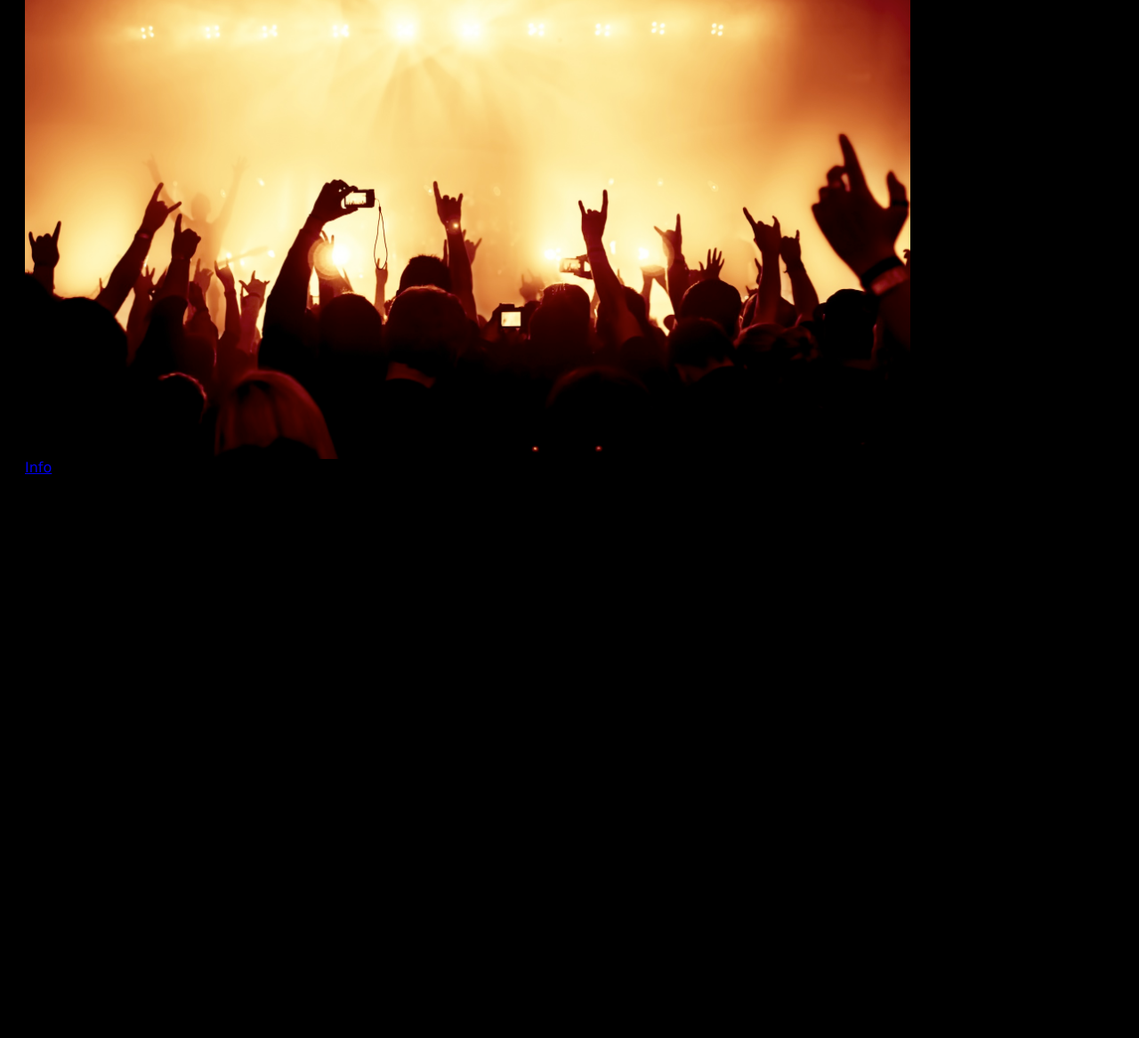
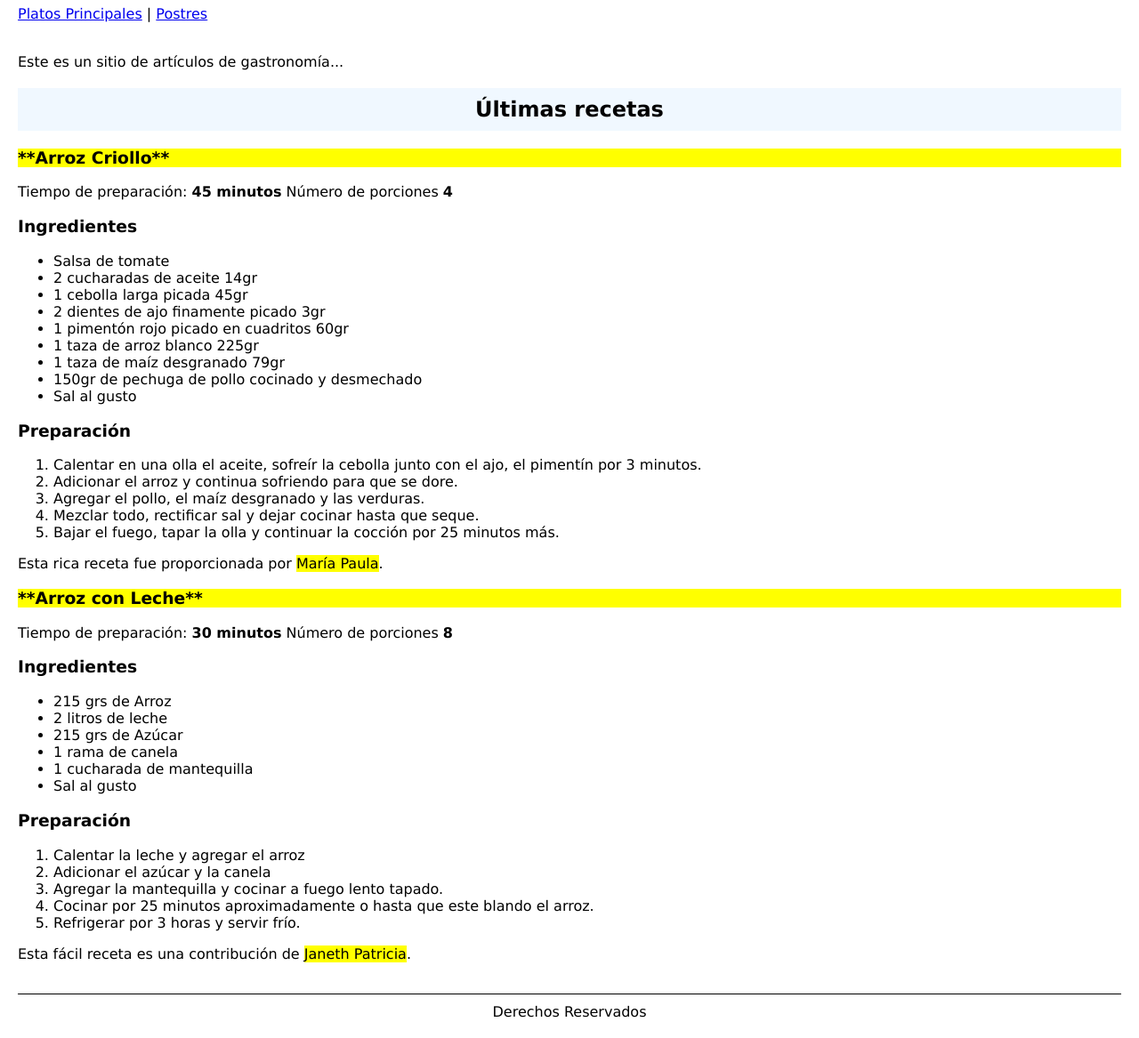
Before and after one commit to yossenj/nextU_unidad_2, a plain HTML site: page index.html in a window 1280 px wide. Shown: the part 161-1328 px from the top of the page at 89% size. Before the commit the page ends 800 px from the top, so only its background shows below. Drawn offline with Linux system fonts and the light colour scheme.

Commit message:
Ejercicio de Codificación 1 Selectores

```diff
--- a/css/estilo.css
+++ /dev/null
@@ -1,25 +0,0 @@
-body p{
-color: green;
-}
-body
-{
-	background: black;
-	color: white!important;
-	font-family: verdana;
-}
-p
-{
-	color:blue;
-}
-h1
-{
-	font-family: arial;
-}
-div
-{
-	margin-top: 10px;
-	margin-left: 20px;
-}
-body{
-color: red;
-}
--- /dev/null
+++ b/css/estilos.css
@@ -0,0 +1,25 @@
+body
+{
+	margin: 20px;
+	font-family: verdana;
+}
+.resaltado
+{
+	background: yellow;
+}
+#menu-principal
+{
+	padding: 10px 0px;
+}
+.titulo
+{
+	background: aliceblue;
+	text-align: center;
+	padding: 10px;
+}
+footer
+{
+	border-top: 1px solid black;
+	padding-top: 10px;
+	text-align: center;
+}
--- a/index.html
+++ b/index.html
@@ -1,18 +1,90 @@
+<!doctype html>
 <html>
 <head>
-		<meta charset="utf-8">
-		<title>CSS y Diseño Web Responsive</title>
-		<link rel="stylesheet" href="css/estilo.css" />
+	<title>Recetas</title>
+	<link rel="stylesheet" href="css/estilos.css">
 </head>
 <body>
-		<div>
-			<h1><img src="images/concert_logo.png" alt="Logo" style="background: white"> Tu concierto</h1>
+<header>
+	<h1>
+		<img src="imagenes/recetas.jpg" alt=""> Recetas.com
+	</h1>
+</header>
+<navbar id="menu-principal">
+	<a href="platos_principales.html">Platos Principales</a>
+	|
+	<a href="postres.html">Postres</a>
+</navbar>
+<br>
+<br>
 <p>
-				Bienvenido a este blog de conciertos...
+	Este es un sitio de art&iacute;culos de gastronom&iacute;a...
 </p>
-			<img src="images/concert.jpg" alt="Concierto" style="width: 80%">
+<section>
+	<h1 class="titulo">&Uacute;ltimas recetas</h1>
+	<article>
+		<h1 class="resaltado">**Arroz Criollo**</h1>
+		<p>
+			Tiempo de preparaci&oacute;n: <strong>45 minutos</strong>
+
+			N&uacute;mero de porciones <strong>4</strong>
+		<h1><strong>Ingredientes</strong> </h1>
+		<ul>
+			<li> Salsa de tomate </li>
+			<li> 2 cucharadas de aceite 14gr </li>
+			<li> 1 cebolla larga picada 45gr </li>
+			<li> 2 dientes de ajo finamente picado 3gr </li>
+			<li> 1 piment&oacute;n rojo picado en cuadritos 60gr </li>
+			<li> 1 taza de arroz blanco 225gr </li>
+			<li> 1 taza de ma&iacute;z desgranado 79gr </li>
+			<li> 150gr de pechuga de pollo cocinado y desmechado </li>
+			<li> Sal al gusto </li>
+		</ul>
+
+		<h1> <strong>Preparaci&oacute;n</strong></h1>
+		<ol>
+			<li> Calentar en una olla el aceite, sofre&iacute;r la cebolla junto con el ajo, el piment&iacute;n por 3 minutos. </li>
+			<li> Adicionar el arroz y continua sofriendo para que se dore. </li>
+			<li> Agregar el pollo, el ma&iacute;z desgranado y las verduras. </li>
+			<li> Mezclar todo, rectificar sal y dejar cocinar hasta que seque. </li>
+			<li> Bajar el fuego, tapar la olla y continuar la cocci&oacute;n por 25 minutos m&aacute;s. </li>
+		</ol>
+		</p>
+		<p> Esta rica receta fue proporcionada por <span class="resaltado">Mar&iacute;a Paula</span>. </p>
+	</article>
+	<article>
+		<p>
+		<h1 class="resaltado">**Arroz con Leche**</h1>
+		<p>
+			Tiempo de preparaci&oacute;n: <strong>30 minutos</strong>
+
+			N&uacute;mero de porciones <strong>8</strong>
+		<h1><strong>Ingredientes</strong> </h1>
+		<ul>
+			<li> 215 grs de Arroz </li>
+			<li> 2 litros de leche </li>
+			<li> 215 grs de Azúcar </li>
+			<li> 1 rama de canela </li>
+			<li> 1 cucharada de mantequilla </li>
+			<li> Sal al gusto </li>
+		</ul>
+
+		<h1> <strong>Preparaci&oacute;n</strong></h1>
+		<ol>
+			<li> Calentar la leche y agregar el arroz </li>
+			<li> Adicionar el azúcar y la canela </li>
+			<li> Agregar la mantequilla y cocinar a fuego lento tapado. </li>
+			<li> Cocinar por 25 minutos aproximadamente o hasta que este blando el arroz. </li>
+			<li> Refrigerar por 3 horas y servir frío. </li>
+		</ol>
+		</p>
+		<p> Esta f&aacute;cil receta es una contribuci&oacute;n de <span class="resaltado">Janeth Patricia</span>. </p>
+		</p>
+	</article>
+</section>
 <br>
-			<a href="mailto:info@tuconcierto.com">Info</a>
-		</div>
+<footer>
+	Derechos Reservados
+</footer>
 </body>
 </html>
```
Also changed, not shown: imagenes/recetas.jpg (added), images/concert.jpg (deleted), images/concert_logo.png (deleted), 2 other files. Lines whose indentation alone changed are shown as unchanged.
